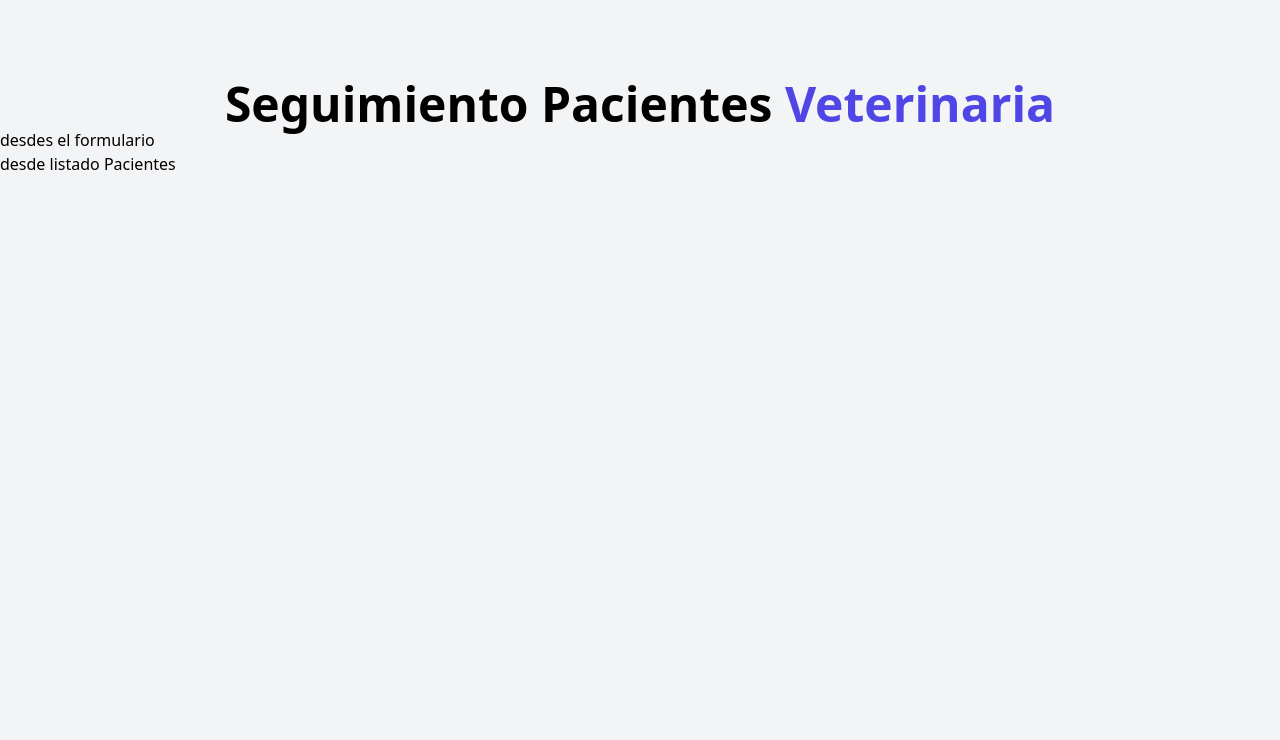
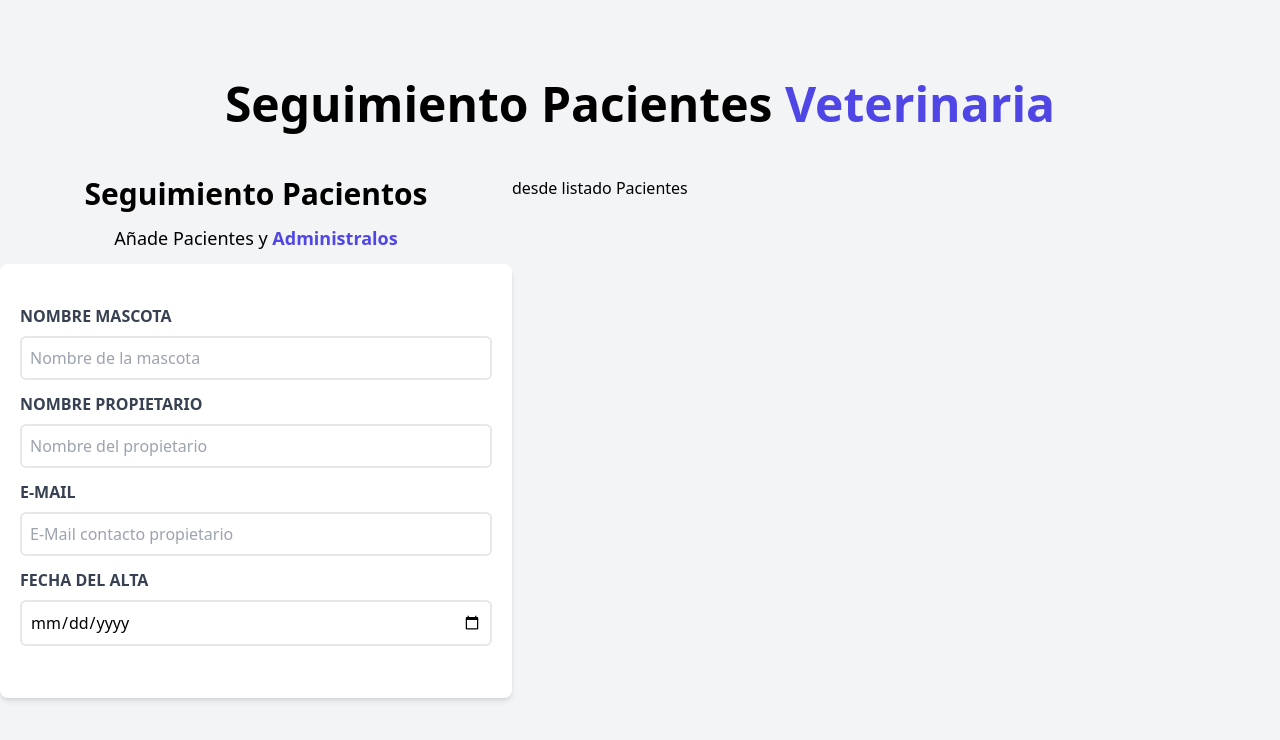
Before and after one commit to komargustavo/citas-react, a React (Vite) app: page / in a window 1280 px wide. Shown: the top 740 px of the page. Built offline with nearby package versions, Linux system fonts and the light colour scheme.

Commit message:
modificaciones del formulario

```diff
--- a/src/App.jsx
+++ b/src/App.jsx
@@ -7,7 +7,7 @@ function App() {
   return (
     <div className=" container mx-auto mt-20">
       <Header />
-      <div className="">
+      <div className=" mt-12 md:flex">
         <Formulario />
         <ListadoPacientes />
       </div>
--- a/src/components/Formulario.jsx
+++ b/src/components/Formulario.jsx
@@ -1,9 +1,73 @@
 const Formulario = () => {
-    return (
-        <div>
-            <h2>desdes el formulario</h2>
+  return (
+    <div className="md:w-1/2 lg:w-2/5 ">
+      <h2 className="font-black text-3xl text-center ">
+        Seguimiento Pacientos
+      </h2>
+      <p className="text-lg text-center mt-3 mb-3">
+        Añade Pacientes y {""}
+        <span className=" font-bold text-indigo-600 ">Administralos</span>
+      </p>
+
+      <form className=" bg-white rounded-lg shadow-md py-10 px-5">
+        <div className="mb-3">
+          <label
+            htmlFor="mascota"
+            className=" block text-gray-700 uppercase font-bold"
+          >
+            Nombre Mascota
+          </label>
+          <input
+            className="border-2 w-full mt-2 p-2 rounded-md placeholder-gray-400"
+            id="mascota"
+            type="text"
+            placeholder="Nombre de la mascota"
+          />
         </div>
-    )
-}
+        <div className="mb-3">
+          <label
+            htmlFor="propietario"
+            className=" block text-gray-700 uppercase font-bold"
+          >
+            Nombre Propietario
+          </label>
+          <input
+            className="border-2 w-full mt-2 p-2 rounded-md placeholder-gray-400"
+            id="propietario"
+            type="text"
+            placeholder="Nombre del propietario"
+          />
+        </div>
+        <div className="mb-3">
+          <label
+            htmlFor="email"
+            className=" block text-gray-700 uppercase font-bold"
+          >
+            E-Mail
+          </label>
+          <input
+            className="border-2 w-full mt-2 p-2 rounded-md placeholder-gray-400"
+            id="email"
+            type="email"
+            placeholder="E-Mail contacto propietario"
+          />
+        </div>
+        <div className="mb-3">
+          <label
+            htmlFor="alta"
+            className=" block text-gray-700 uppercase font-bold"
+          >
+            Fecha del Alta
+          </label>
+          <input
+            className="border-2 w-full mt-2 p-2 rounded-md placeholder-gray-400"
+            id="alta"
+            type="date"
+          />
+        </div>
+      </form>
+    </div>
+  );
+};
 
-export default Formulario
+export default Formulario;
--- a/src/components/ListadoPacientes.jsx
+++ b/src/components/ListadoPacientes.jsx
@@ -1,6 +1,6 @@
 const ListadoPacientes =()=>{
     return(
-        <div>
+        <div className="md:w-1/2 lg:w-3/5">
             <h2>desde listado Pacientes</h2>
         </div>
     )
```
